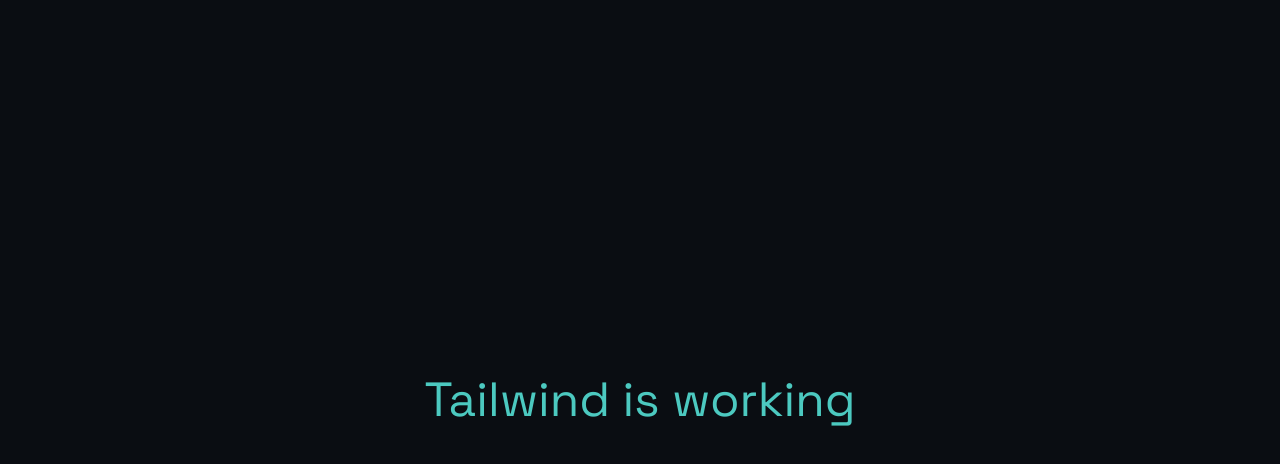
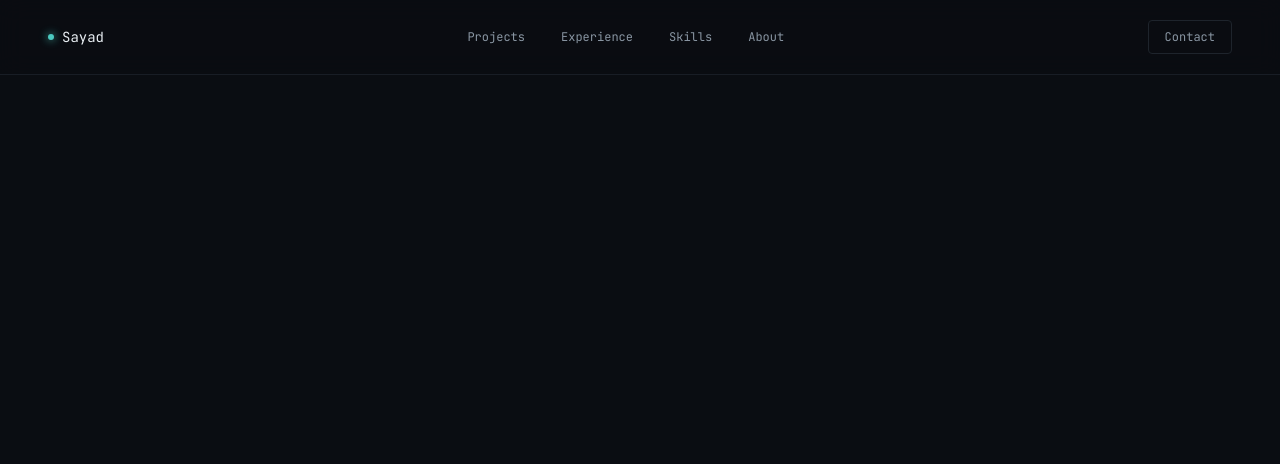
Before and after one commit to Unavailable4u/portfolio, a React app: page / in a window 1280 px wide. Shown: the top 464 px of the page. Built offline with nearby package versions, Linux system fonts and the light colour scheme; the HTML template or start-up script is replaced by a standard one.

Commit message:
Add reusable primitives: Tag, Button, SectionHeading, Nav

```diff
--- a/src/App.tsx
+++ b/src/App.tsx
@@ -1,7 +1,9 @@
+import Nav from "./components/Nav";
+
 function App() {
   return (
-    <div className="min-h-screen bg-bg text-text flex items-center justify-center">
-      <h1 className="font-display text-cyan text-5xl">Tailwind is working</h1>
+    <div className="min-h-screen bg-bg text-text">
+      <Nav />
     </div>
   )
 }
--- /dev/null
+++ b/src/components/Button.tsx
@@ -0,0 +1,25 @@
+import type { ReactNode } from "react";
+
+interface ButtonProps {
+  href: string;
+  children: ReactNode;
+  variant?: "primary" | "secondary";
+}
+
+function Button({ href, children, variant = "primary" }: ButtonProps) {
+  const base =
+    "font-mono text-sm px-6 py-3.5 rounded-sm transition-all duration-200 inline-flex items-center gap-2";
+
+  const styles =
+    variant === "primary"
+      ? "bg-cyan text-bg font-medium hover:-translate-y-0.5 hover:shadow-lg hover:shadow-cyan/20"
+      : "border border-line text-text hover:border-text-dim hover:bg-bg-elevated";
+
+  return (
+    <a href={href} className={`${base} ${styles}`}>
+      {children}
+    </a>
+  );
+}
+
+export default Button;
--- /dev/null
+++ b/src/components/Nav.tsx
@@ -0,0 +1,29 @@
+const navLinks = [
+  { label: "Projects", href: "#projects" },
+  { label: "Experience", href: "#experience" },
+  { label: "Skills", href: "#skills" },
+  { label: "About", href: "#about" },
+];
+
+function Nav() {
+  return (
+    <nav className="fixed top-0 left-0 right-0 z-50 flex items-center justify-between px-6 md:px-12 py-5 bg-bg/70 backdrop-blur-md border-b border-line-soft">
+      <a href="#" className="font-mono text-sm text-text flex items-center gap-2">
+        <span className="w-1.5 h-1.5 rounded-full bg-cyan shadow-[0_0_8px_theme(colors.cyan)]" />
+        Sayad
+      </a>
+      <div className="hidden md:flex gap-9">
+        {navLinks.map((link) => (
+          <a key={link.href} href={link.href} className="font-mono text-xs text-text-dim hover:text-text transition-colors duration-200">
+            {link.label}
+          </a>
+        ))}
+      </div>
+      <a href="#contact" className="font-mono text-xs border border-line px-4 py-2 rounded-sm text-text-dim hover:border-cyan hover:text-cyan transition-all duration-200">
+        Contact
+      </a>
+    </nav>
+  );
+}
+
+export default Nav;
--- /dev/null
+++ b/src/components/SectionHeading.tsx
@@ -0,0 +1,25 @@
+interface SectionHeadingProps {
+  tag: string;
+  title: string;
+  description?: string;
+}
+
+function SectionHeading({ tag, title, description }: SectionHeadingProps) {
+  return (
+    <div className="max-w-xl mb-16">
+      <span className="font-mono text-xs text-cyan tracking-wide mb-4 block">
+        {tag}
+      </span>
+      <h2 className="font-display text-3xl md:text-5xl font-semibold tracking-tight leading-tight">
+        {title}
+      </h2>
+      {description && (
+        <p className="text-text-dim mt-4 text-base leading-relaxed max-w-lg">
+          {description}
+        </p>
+      )}
+    </div>
+  );
+}
+
+export default SectionHeading;
--- /dev/null
+++ b/src/components/Tag.tsx
@@ -0,0 +1,13 @@
+interface TagProps {
+  label: string;
+}
+
+function Tag({ label }: TagProps) {
+  return (
+    <span className="font-mono text-xs text-text-dim border border-line rounded-full px-3 py-1.5 transition-colors duration-200 hover:border-cyan hover:text-cyan">
+      {label}
+    </span>
+  );
+}
+
+export default Tag;
--- a/src/index.css
+++ b/src/index.css
@@ -11,6 +11,7 @@
   --color-text-faint: #525C68;
   --color-cyan: #4CC9C0;
   --color-amber: #F2A65A;
+  --color-line-soft: #181D25;
 
   --font-display: "Space Grotesk", sans-serif;
   --font-body: "Inter", sans-serif;
```
